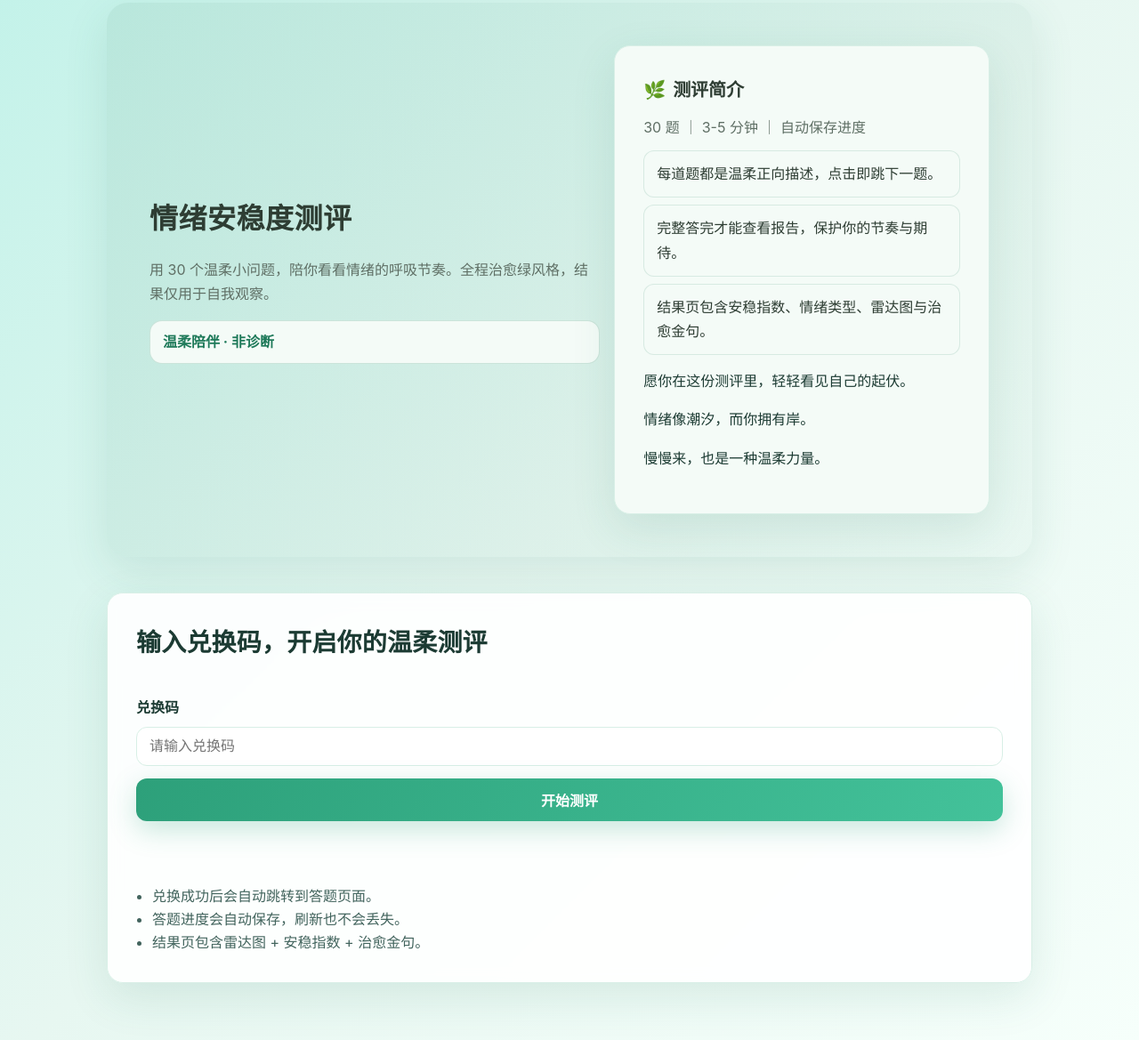
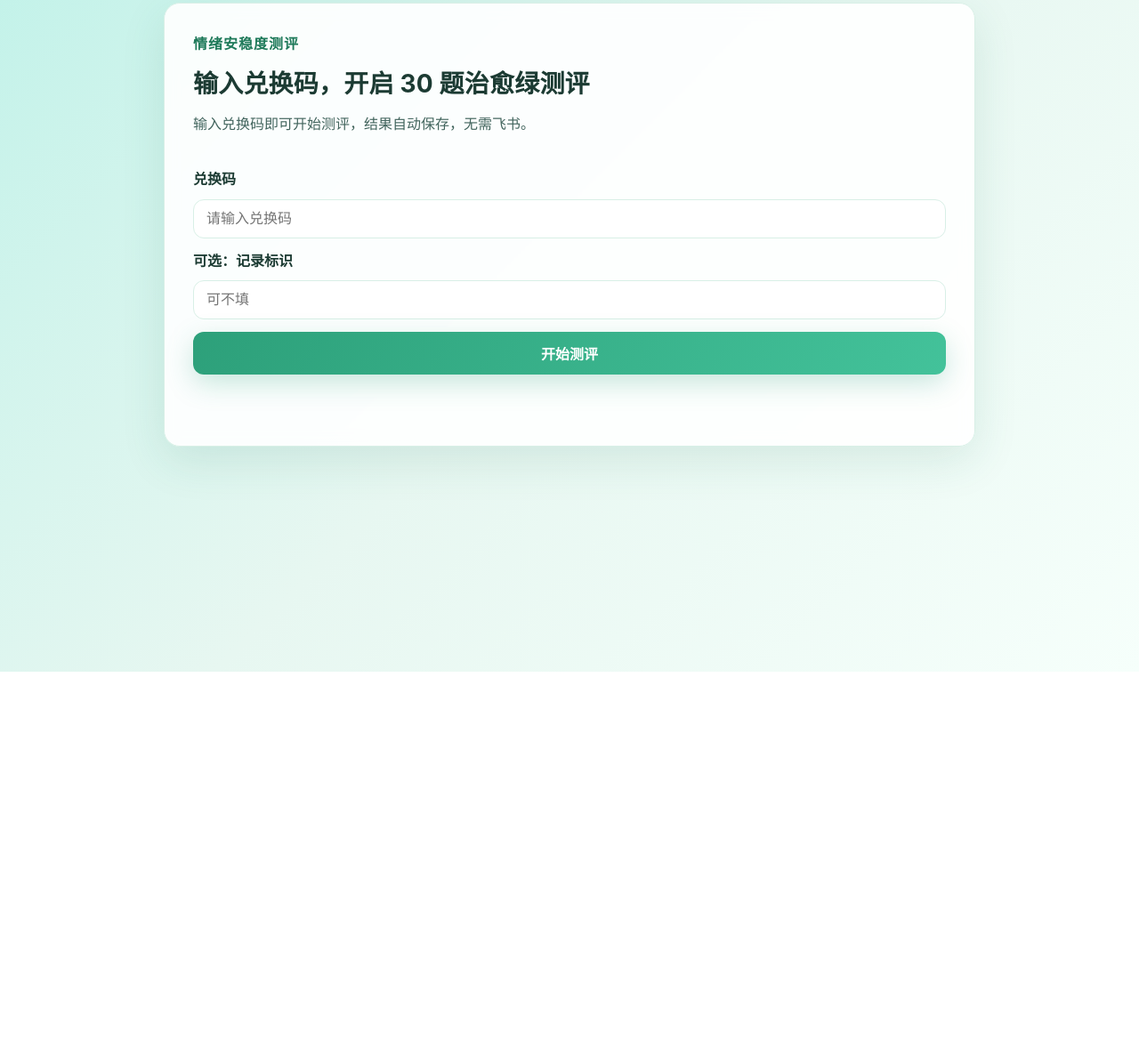
Before and after one commit to mento-lin/codex-demo, a website: page emotion_test/index.html in a window 1280 px wide. Shown: the part 45-1214 px from the top of the page at 89% size. After the commit the page ends 800 px from the top, so only its background shows below. Drawn offline with Linux system fonts and the light colour scheme.

Commit message:
Update index.html

```diff
--- a/emotion_test/index.html
+++ b/emotion_test/index.html
@@ -3,61 +3,30 @@
 <head>
   <meta charset="UTF-8" />
   <meta name="viewport" content="width=device-width, initial-scale=1.0" />
-  <title>情绪安稳度测评｜治愈风</title>
+  <title>情绪安稳度测评｜兑换入口</title>
   <link rel="stylesheet" href="style.css" />
 </head>
-
 <body data-page="redeem">
-  <main>
-
-    <!-- 顶部介绍区域 -->
-    <header class="hero">
-      <div class="grid">
-        <h1 class="hero-title">情绪安稳度测评</h1>
-        <p class="hero-subtitle">用 30 个温柔小问题，陪你看看情绪的呼吸节奏。全程治愈绿风格，结果仅用于自我观察。</p>
-
-        <div class="grid" style="gap: 10px;">
-          <div class="type-pill">温柔陪伴 · 非诊断</div>
-        </div>
+  <main class="page">
+    <section class="card hero-card">
+      <div class="hero-copy">
+        <p class="eyebrow">情绪安稳度测评</p>
+        <h1 class="title">输入兑换码，开启 30 题治愈绿测评</h1>
+        <p class="subtitle">输入兑换码即可开始测评，结果自动保存，无需飞书。</p>
       </div>
 
-      <div class="card" style="background:#f4fbf7;">
-        <h3 class="section-title">测评简介</h3>
-        <p class="meta-line">30 题 ｜ 3-5 分钟 ｜ 自动保存进度</p>
-        <ul class="feature-list">
-          <li>每道题都是温柔正向描述，点击即跳下一题。</li>
-          <li>完整答完才能查看报告，保护你的节奏与期待。</li>
-          <li>结果页包含安稳指数、情绪类型、雷达图与治愈金句。</li>
-        </ul>
-        <div style="margin-top: 16px;">
-          <p>愿你在这份测评里，轻轻看见自己的起伏。</p>
-          <p>情绪像潮汐，而你拥有岸。</p>
-          <p>慢慢来，也是一种温柔力量。</p>
-        </div>
-      </div>
-    </header>
+      <div class="form-area" role="form">
+        <label class="label" for="redeem-code">兑换码</label>
+        <input id="redeem-code" type="text" placeholder="请输入兑换码" />
 
-    <!-- 单一兑换入口（最终版本） -->
-    <section class="card hero-card" style="margin-top:40px;">
-      <div class="hero-copy">
-        <h2 class="title">输入兑换码，开启你的温柔测评</h2>
-      </div>
-
-      <div class="form-area">
-        <label class="label" for="redeem-code">兑换码</label>
-        <input id="redeem-code" type="text" placeholder="请输入兑换码" autocomplete="one-time-code" />
+        <label class="label" for="order-id">可选：记录标识</label>
+        <input id="order-id" type="text" placeholder="可不填" />
 
         <button id="redeem-submit" class="btn primary">开始测评</button>
+
         <p id="redeem-message" class="status"></p>
       </div>
-
-      <ul class="bullet-list">
-        <li>兑换成功后会自动跳转到答题页面。</li>
-        <li>答题进度会自动保存，刷新也不会丢失。</li>
-        <li>结果页包含雷达图 + 安稳指数 + 治愈金句。</li>
-      </ul>
     </section>
-
   </main>
 
   <script src="script.js"></script>
```
